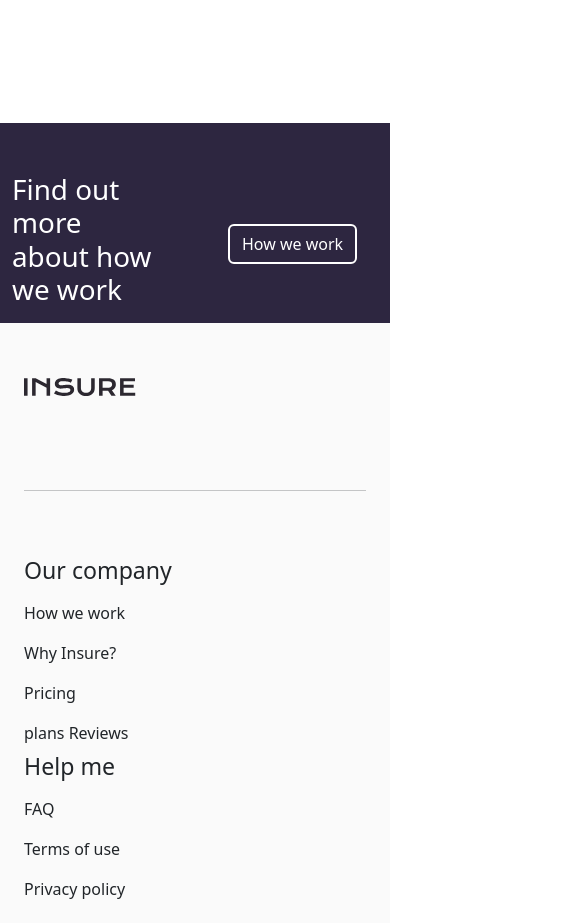
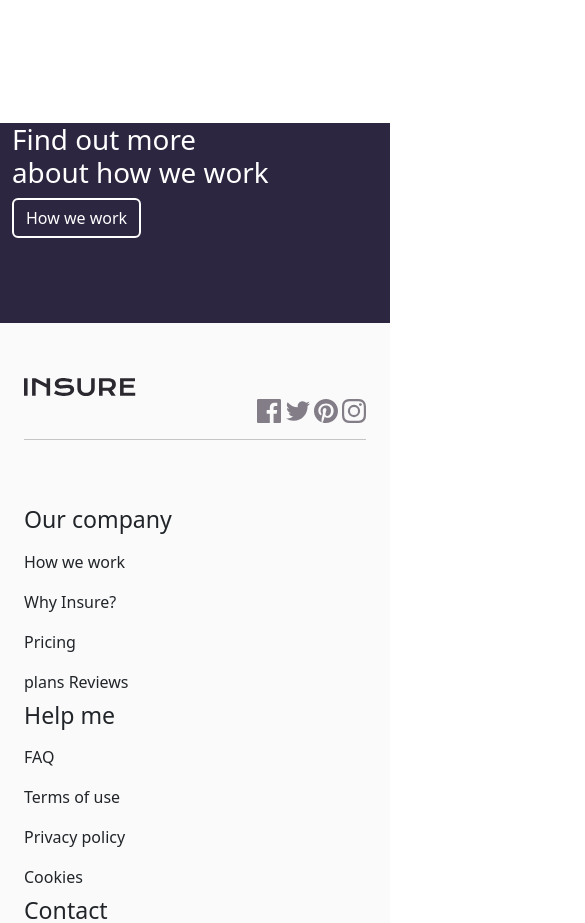
Before and after one commit to mansir93/insure-landing-page-master, a plain HTML site: page index.html in a window 390 px wide. Shown: the part 1740-2663 px from the top of the page, 585 px wide, since content can reach past the window. Drawn offline with nearby package versions, Linux system fonts and the light colour scheme.

Commit message:
fixing responsiveness

```diff
--- a/index.html
+++ b/index.html
@@ -153,13 +153,13 @@
     <section id="work">
       <div class="container">
         <div class="row">
-          <div class="col">
+          <div class="col-sm-6">
             <h1>
               Find out more<br />
               about how we work
             </h1>
           </div>
-          <div class="col">
+          <div class="col-sm-6">
             <a href="#" class="btn">How we work </a>
           </div>
         </div>
@@ -169,20 +169,22 @@
     <footer id="footer">
       <div class="container-fluid">
         <div class="container">
-
-          <div class="footer-icons">
-            <div>
+          <div class="row">
+            <div class="col-sm-6">
               <a class="navbar-brand" href="#">
                 <img src="images/logo.svg" alt="logo" />
               </a>
             </div>
-            <div class="icons-container">
-              <a href="#"><img src="images/icon-facebook.svg" alt="" /></a>
-              <a href="#"><img src="images/icon-twitter.svg" alt="" /></a>
-              <a href="#"><img src="images/icon-pinterest.svg" alt="" /></a>
-              <a href="#"><img src="images/icon-instagram.svg" alt="" /></a>
+            <div class="col-sm-6">
+              <div class="footer-icons">
+                <a href="#"><img src="images/icon-facebook.svg" alt="" /></a>
+                <a href="#"><img src="images/icon-twitter.svg" alt="" /></a>
+                <a href="#"><img src="images/icon-pinterest.svg" alt="" /></a>
+                <a href="#"><img src="images/icon-instagram.svg" alt="" /></a>
+              </div>
             </div>
           </div>
+
           <hr />
         </div>
 
--- a/style.css
+++ b/style.css
@@ -77,11 +77,8 @@
   background: hsl(0, 0%, 98%);
 }
 .footer-icons {
-  display: flex;
+  float: right;
 }
 .icons-container {
-  margin-left: 850px;
+  /* margin-left: 850px; */
 }
-.divider{
-    max-width: 1140px;
-}
```
